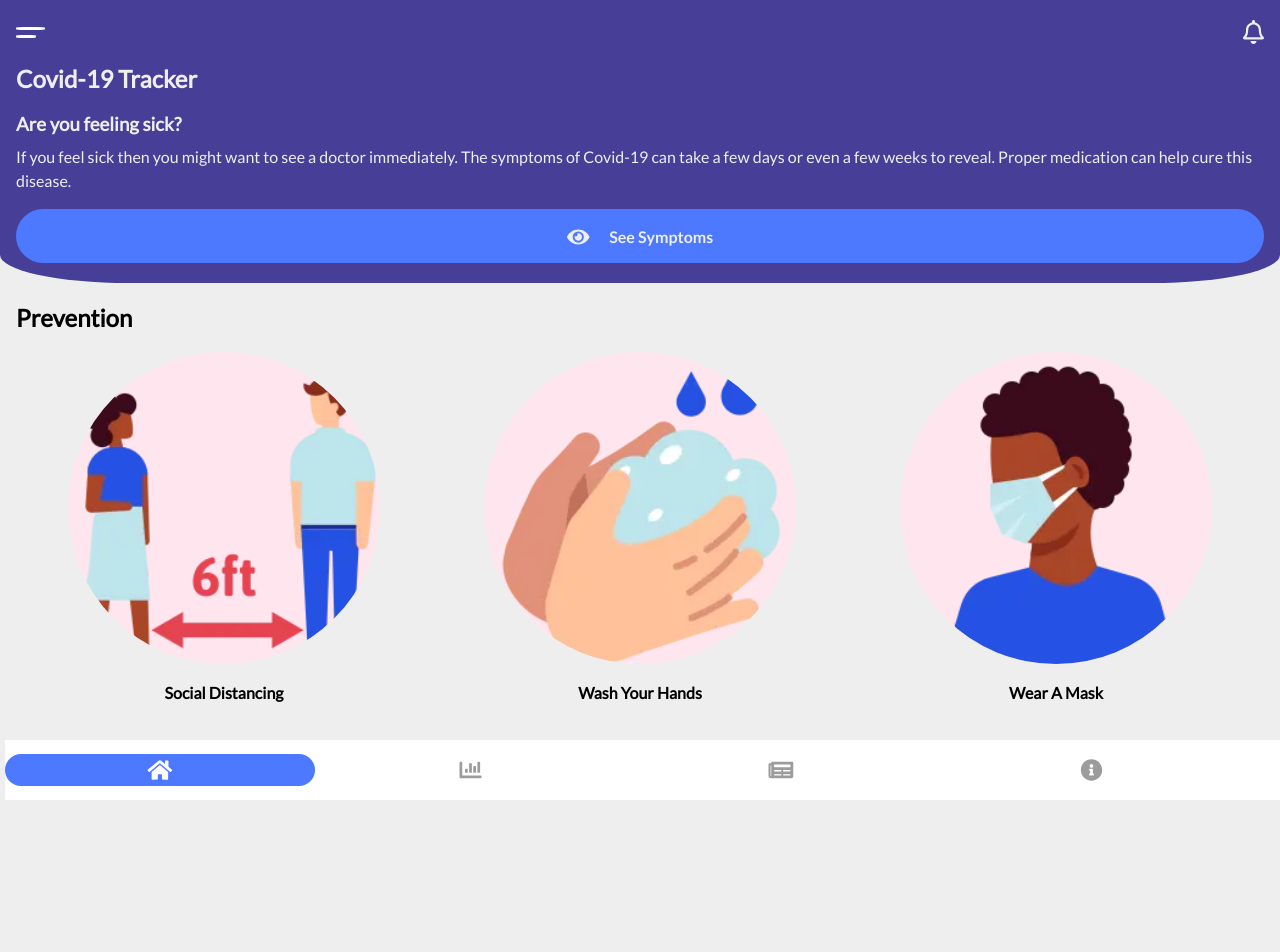
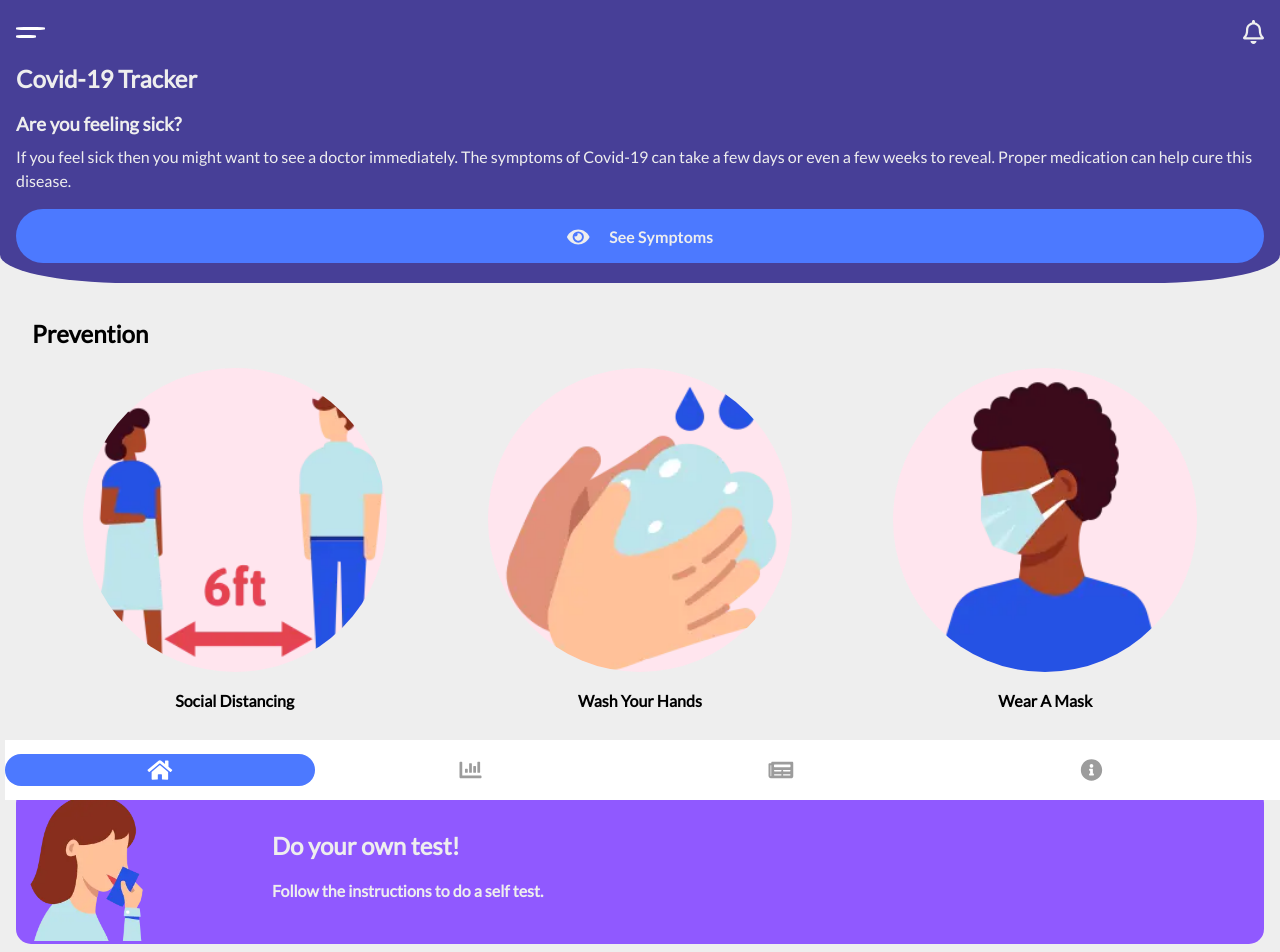
Before and after one commit to Twaha-Rahman/covid-19-tracker, a React (Create React App) app: page / in a window 1280 px wide. Shown: the top 952 px of the page. Before the commit the page ends 800 px from the top, so only its background shows below. Built offline with nearby package versions, Linux system fonts and the light colour scheme.

Commit message:
Added the ImgBanner component

```diff
--- /dev/null
+++ b/src/Components/ImgBanner/ImgBanner.css
@@ -0,0 +1,13 @@
+.img-banner {
+    display: flex;
+    flex-flow: row nowrap;
+    align-items: center;
+    border-radius: 15px;
+    background-color: var(--custom-purple);
+    color: var(--light-bg);
+}
+
+.img-banner img {
+    width: 60%;
+    height: 60%;
+}
--- /dev/null
+++ b/src/Components/ImgBanner/ImgBanner.tsx
@@ -0,0 +1,26 @@
+import * as React from 'react';
+import './ImgBanner.css';
+import { Link } from 'react-router-dom';
+
+interface IImgBannerProps {
+    title: string;
+    description: string;
+    imgJSX: any;
+}
+
+const ImgBanner: React.SFC<IImgBannerProps> = props => {
+    console.log(props);
+
+    return (
+        <Link to="/self-test"><div className="img-banner">
+            {props.imgJSX}
+            <div className="img-banner-info">
+                <h2>{props.title}</h2>
+                <h4>{props.description}</h4>
+            </div>
+        </div></Link>
+
+    );
+};
+
+export default ImgBanner;
--- a/src/Components/PreventionPart/PreventionPart.tsx
+++ b/src/Components/PreventionPart/PreventionPart.tsx
@@ -11,9 +11,11 @@ import washingHandsNormal from '../../assets/photos/normal/iconfinder___wash_han
 import wearMaskWebp from '../../assets/photos/webP/iconfinder_facial_mask_coronavirus_5964544.webp';
 import wearMaskNormal from '../../assets/photos/normal/iconfinder_facial_mask_coronavirus_5964544.png';
 import PreventionImgBlock from '../PreventionImgBlock/PreventionImgBlock';
+import { Link } from 'react-router-dom';
 
 const PreventionPart: React.SFC<{}> = (props) => {
   return (
+    <Link to="/prevention">
       <div className="prevention-part-container">
         <h2>Prevention</h2>
         <div className="imgs-container">
@@ -32,6 +34,7 @@ const PreventionPart: React.SFC<{}> = (props) => {
         </div>
         <h4>Learn More <FontAwesomeIcon icon={faChevronRight} /></h4>
       </div>
+    </Link>
   );
 };
 
--- a/src/Components/SelfTest/SelfTest.tsx
+++ /dev/null
@@ -1,7 +0,0 @@
-import * as React from 'react';
-
-const SelfTest: React.SFC<{}> = props => {
-    return null;
-};
-
-export default SelfTest;
--- a/src/pages/App/App.css
+++ b/src/pages/App/App.css
@@ -45,3 +45,7 @@
   margin-top: 0;
   line-height: 1.5em;
 }
+
+.app-lower-part {
+  padding: 1em 1em;
+}
--- a/src/pages/App/App.tsx
+++ b/src/pages/App/App.tsx
@@ -8,7 +8,10 @@ import { faBell } from '@fortawesome/free-regular-svg-icons';
 import { faEye } from '@fortawesome/free-solid-svg-icons';
 import Button from '../../Components/Button/Button';
 import PreventionPart from '../../Components/PreventionPart/PreventionPart';
-import SelfTest from '../../Components/SelfTest/SelfTest';
+import ImgBanner from '../../Components/ImgBanner/ImgBanner';
+import WebP from '../../Components/WebP/WebP';
+import CoughingWebp from '../../assets/photos/webP/iconfinder___cough_tissue_close_mouth_5925234.webp';
+import CoughingNormal from '../../assets/photos/normal/iconfinder___cough_tissue_close_mouth_5925234.png';
 
 import IStore from '../../interfaces/IStore';
 
@@ -42,11 +45,13 @@ class App extends React.Component<IApp, {}> {
           </div>
         </header>
         <div className="app-lower-part">
-          <Link to="/prevention">
-            <PreventionPart />
-          </Link>
 
-          <SelfTest />
+          <PreventionPart />
+
+
+          <ImgBanner title="Do your own test!" description="Follow the instructions to do a self test." imgJSX={
+            <WebP webpLink={CoughingWebp} normalLink={CoughingNormal} altText="Woman Coughing" />
+          } />
 
         </div>
       </div>
```
Also changed, not shown: src/Components/SelfTest/SelfTest.css (deleted). Lines whose indentation alone changed are shown as unchanged.
